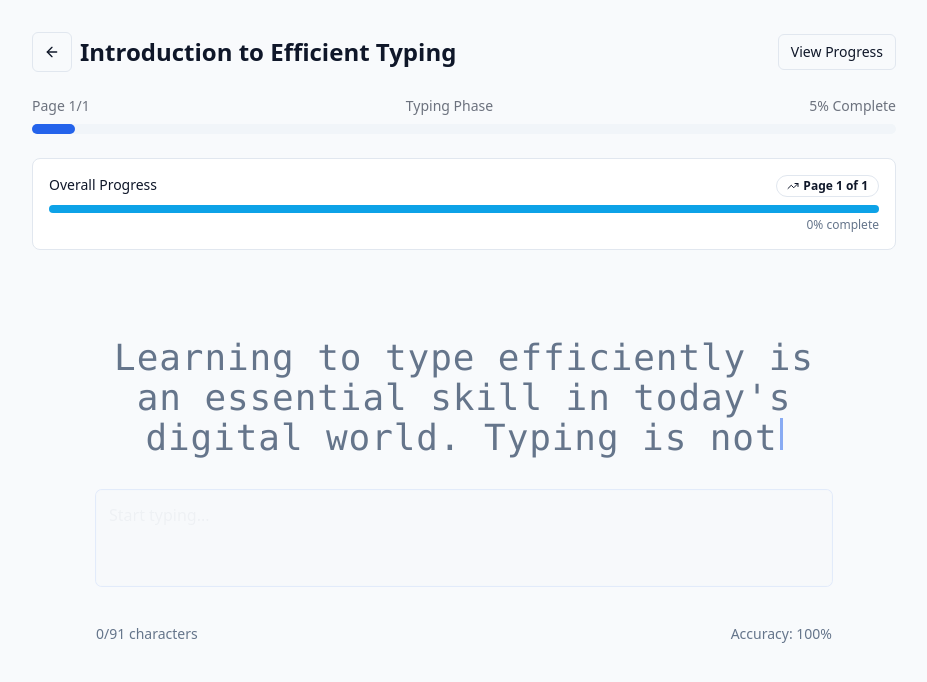
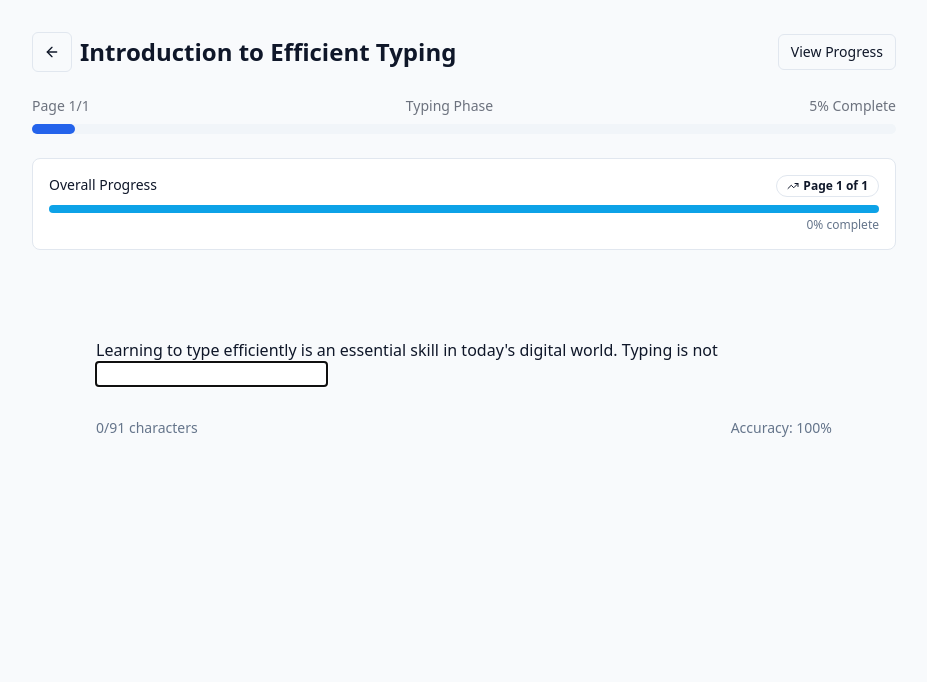
Before and after one commit to 4reblue/memty-type, a React (Vite) app: page /lesson/lesson-1 in a window 1280 px wide. Shown: the top 682 px of the page, without its empty margins (176-1103 px from the left). Built offline with nearby package versions, Linux system fonts and the light colour scheme.

Commit message:
Fix: Improve TypingArea UI and address errors
Refactor TypingArea component to enhance the user interface and resolve any identified errors, aiming for a more intuitive and functional typing experience.

```diff
--- a/src/components/TypingArea.tsx
+++ b/src/components/TypingArea.tsx
@@ -17,7 +17,7 @@ export function TypingArea({ chunk, onComplete }: TypingAreaProps) {
   const [isFocused, setIsFocused] = useState<boolean>(false);
   const [accuracy, setAccuracy] = useState<number>(100);
   const [errors, setErrors] = useState<number>(0);
-  const inputRef = useRef<HTMLTextAreaElement>(null);
+  const inputRef = useRef<HTMLInputElement>(null);
   const { toast } = useToast();
 
   useEffect(() => {
@@ -34,30 +34,39 @@ export function TypingArea({ chunk, onComplete }: TypingAreaProps) {
     }
   }, [chunk]);
 
-  const handleTyping = (e: React.ChangeEvent<HTMLTextAreaElement>) => {
-    const value = e.target.value;
+  const handleTyping = (e: React.KeyboardEvent<HTMLInputElement>) => {
+    if (isCompleted) return;
+
+    // Handle backspace
+    if (e.key === 'Backspace' && typedText.length > 0) {
+      setTypedText(prev => prev.slice(0, -1));
+      setCurrentPosition(prev => prev - 1);
+      return;
+    }
+
+    // Ignore modifier keys and other non-printable characters
+    if (e.key.length !== 1 || e.ctrlKey || e.altKey || e.metaKey) return;
+
     const targetText = chunk.text;
+    const expectedChar = targetText[currentPosition];
+    const typedChar = e.key;
 
-    // Compare current character with target
-    if (value.length > 0) {
-      const lastTypedChar = value[value.length - 1];
-      const expectedChar = targetText[value.length - 1];
+    // Add the character to typedText regardless of correctness
+    const newTypedText = typedText + typedChar;
+    setTypedText(newTypedText);
+    setCurrentPosition(prev => prev + 1);
 
-      if (lastTypedChar !== expectedChar && value.length > typedText.length) {
+    // Check if the typed character is correct
+    if (typedChar !== expectedChar) {
       setErrors(prev => prev + 1);
       // Calculate accuracy
-        const totalChars = value.length;
+      const totalChars = newTypedText.length;
       const newAccuracy = Math.round(((totalChars - errors - 1) / totalChars) * 100);
       setAccuracy(Math.max(0, newAccuracy));
     }
-    }
 
-    // Only allow typing that matches the target text
-    if (value === targetText.substring(0, value.length)) {
-      setTypedText(value);
-      setCurrentPosition(value.length);
-
-      if (value === targetText) {
+    // Check if typing is completed
+    if (currentPosition + 1 === targetText.length) {
       setIsCompleted(true);
       // Add points based on accuracy
       const points = Math.round(accuracy / 10);
@@ -70,7 +79,6 @@ export function TypingArea({ chunk, onComplete }: TypingAreaProps) {
         onComplete();
       }, 1000);
     }
-    }
   };
 
   const handleContainerClick = () => {
@@ -81,33 +89,55 @@ export function TypingArea({ chunk, onComplete }: TypingAreaProps) {
 
   const renderText = () => {
     const targetText = chunk.text;
-    const completed = targetText.substring(0, currentPosition);
-    const remaining = targetText.substring(currentPosition);
 
     return (
-      <div className="typing-display select-none">
-        <span className="text-primary">{completed}</span>
-        <span className="text-muted-foreground">{remaining}</span>
-        {!isCompleted && <span className="cursor-blink"></span>}
+      <div className="monkeytype-text">
+        {targetText.split('').map((char, index) => {
+          let className = "monkeytype-char";
+
+          if (index < currentPosition) {
+            // Character has been typed
+            const isCorrect = typedText[index] === char;
+            className += isCorrect ? " correct" : " incorrect";
+          } else if (index === currentPosition) {
+            // Current character
+            className += " current";
+          }
+
+          return (
+            <span key={index} className={className}>
+              {char}
+            </span>
+          );
+        })}
+        {currentPosition === targetText.length && !isCompleted && (
+          <span className="cursor-blink"></span>
+        )}
       </div>
     );
   };
 
   return (
-    <div className="typing-container" onClick={handleContainerClick}>
+    <div
+      className="typing-container monkeytype-container"
+      onClick={handleContainerClick}
+      tabIndex={-1}
+    >
       {renderText()}
 
-      <div className="relative mt-8">
-        <textarea
+      <input
         ref={inputRef}
-          value={typedText}
-          onChange={handleTyping}
-          disabled={isCompleted}
-          className="w-full h-24 p-3 bg-background/50 border rounded-md resize-none focus:outline-none focus:ring-1 focus:ring-primary opacity-10"
-          placeholder="Start typing..."
-          aria-label="Typing input"
+        type="text"
+        className="monkeytype-hidden-input"
+        autoFocus
+        autoComplete="off"
+        autoCorrect="off"
+        autoCapitalize="off"
+        spellCheck="false"
+        onKeyDown={handleTyping}
         onFocus={() => setIsFocused(true)}
         onBlur={() => setIsFocused(false)}
+        aria-label="Typing input"
       />
 
       {isCompleted && (
@@ -118,7 +148,6 @@ export function TypingArea({ chunk, onComplete }: TypingAreaProps) {
           </Button>
         </div>
       )}
-      </div>
 
       {!isFocused && (
         <div className="mt-4 text-center">
```
Lines whose indentation alone changed are shown as unchanged.
